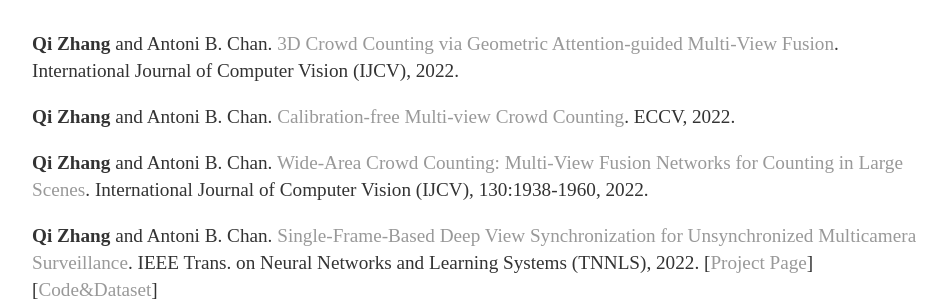
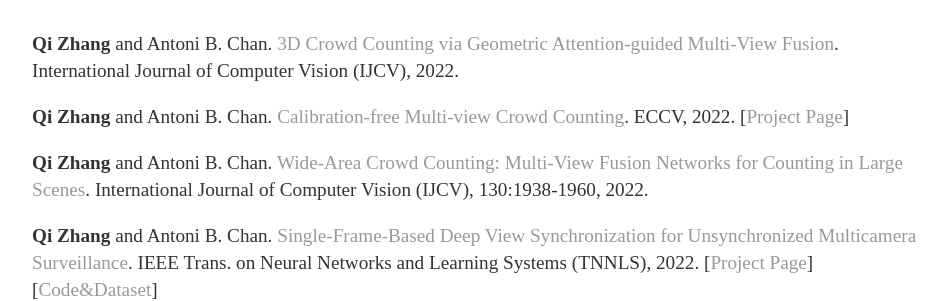
Before and after one commit to zqyq/zqyq.github.io, a Jekyll site: the page built from about/index.html, in a window 1280 px wide and 900 px high, scrolled down 925 px. Shown: the part 154-455 px from the top of the window, without its empty margins (160-1108 px from the left). Built offline with Jekyll 4.4.1, drawn with Linux system fonts in a browser that asks for light colours.

Commit message:
Update index.html

```diff
--- a/about/index.html
+++ b/about/index.html
@@ -51,6 +51,7 @@
 				<a>
 				  Calibration-free Multi-view Crowd Counting</a>.
 				 ECCV, 2022.
+				[<a href="http://visal.cs.cityu.edu.hk/research/cfmvcc/">Project Page</a>]
 			</p>
 
 		        <p><strong>Qi Zhang </strong>and Antoni B. Chan.
```
